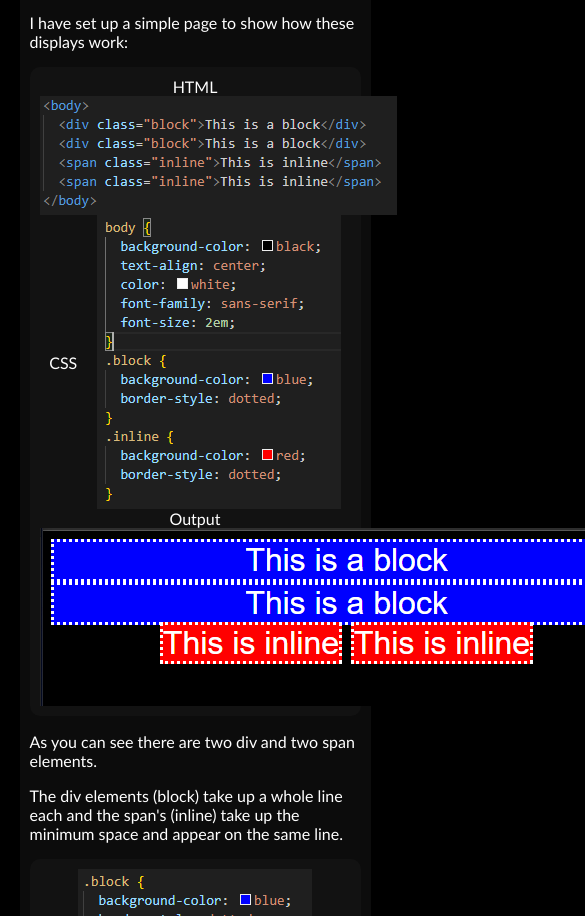
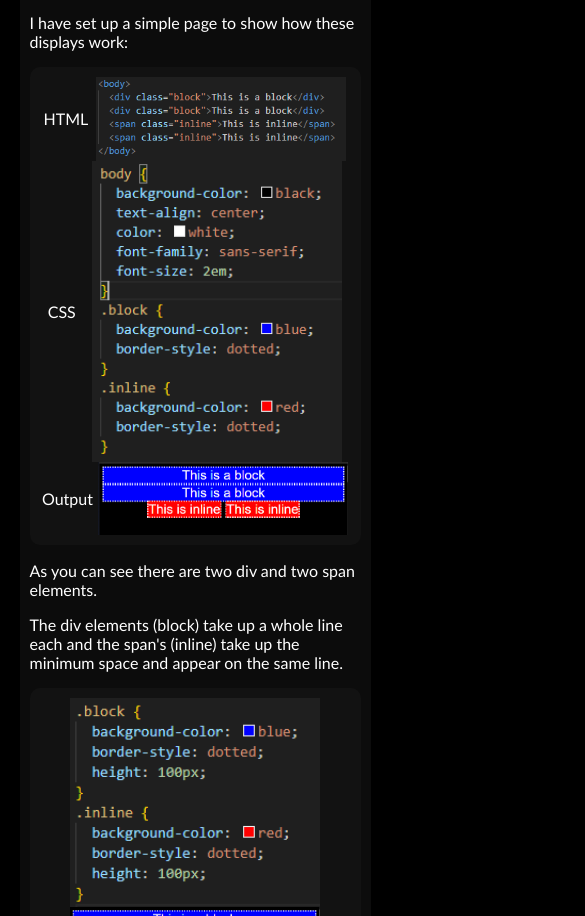
Before and after one commit to callum-begley/callum-begley.github.io, a plain HTML site: page blog/html-css.html in a window 390 px wide. Shown: the part 807-1723 px from the top of the page, 585 px wide, since content can reach past the window. Drawn offline with Linux system fonts and the light colour scheme; a web font is replaced by a local one.

Commit message:
fix blog1 responsiveness

```diff
--- a/blog/html-css.html
+++ b/blog/html-css.html
@@ -58,19 +58,19 @@
 
       <p>I have set up a simple page to show how these displays work:</p>
       <div class="blog1-img">
-        HTML
+        <p>HTML</p>
         <img
           src="/images/snips/Capture.PNG"
           class="blog1-img-small"
           alt="Fig 1"
         />
-        CSS
+        <p>CSS</p>
         <img
           src="/images/snips/Capture14.PNG"
           class="blog1-img-small"
           alt="Fig 2"
         />
-        Output
+        <p>Output</p>
         <img
           src="/images/snips/Capture2.PNG"
           class="blog1-img-small"
--- a/styles/main.css
+++ b/styles/main.css
@@ -169,6 +169,9 @@ footer {
   #banner {
     height: 150px;
   }
+  .blog1-img-small {
+    width: 250px;
+  }
 }
 
 @media only screen and (max-width: 385px) {
```
